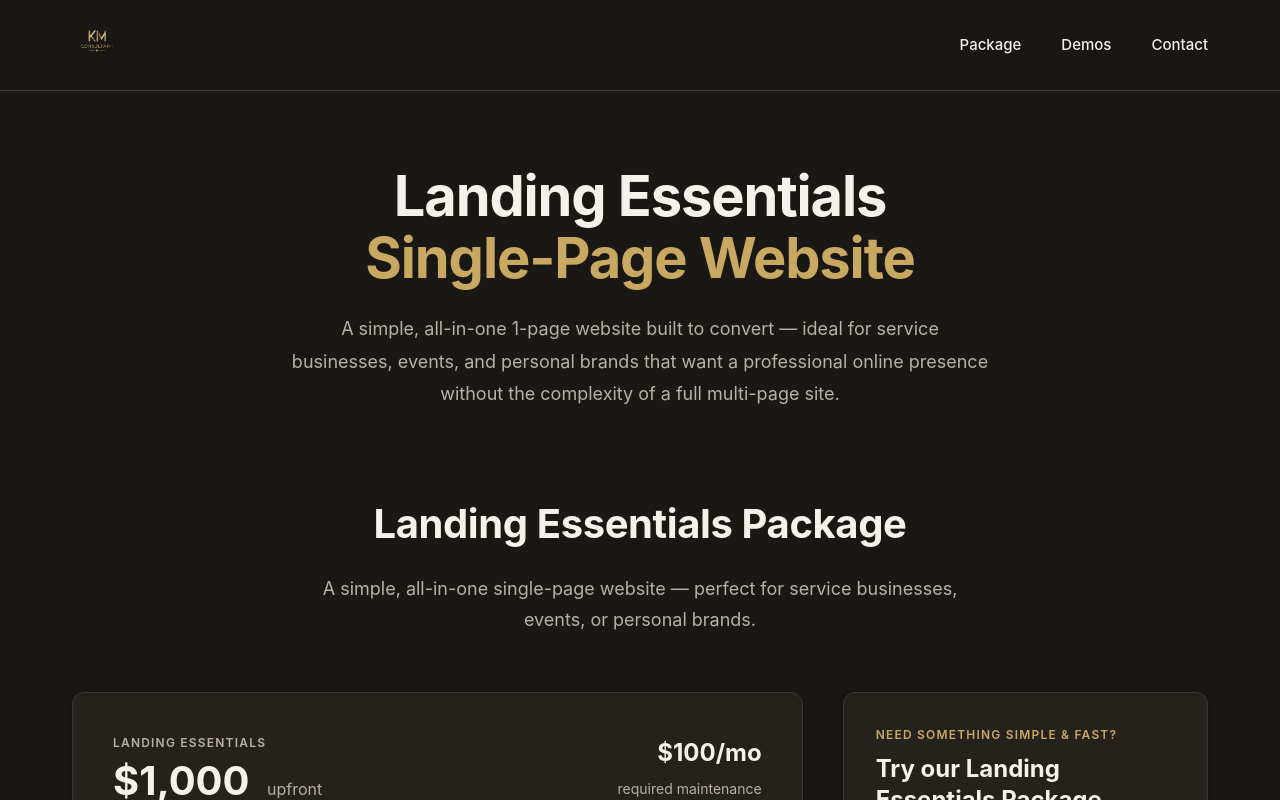
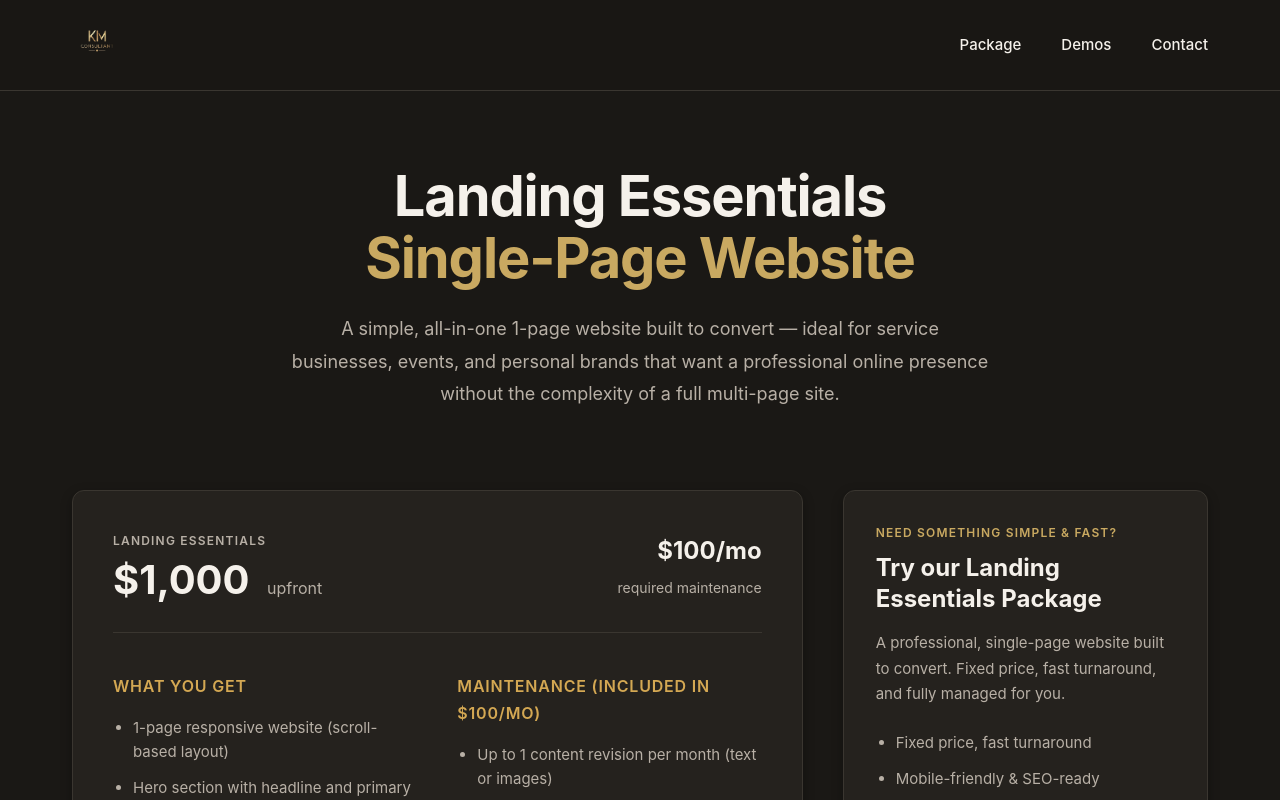
Before and after one commit to HamesInFlames/Koharu-Sushi, a React (Vite) app: page / in a window 1280 px wide. Shown: the top 800 px of the page. Built offline with nearby package versions, Linux system fonts and the light colour scheme.

Commit message:
Remove landing-header section from package

```diff
--- a/src/App.jsx
+++ b/src/App.jsx
@@ -110,13 +110,6 @@ function App() {
         </section>
 
         <section id="package" className="landing-section">
-          <div className="landing-header">
-            <h2 className="landing-title">Landing Essentials Package</h2>
-            <p className="landing-subtitle">
-              A simple, all-in-one single-page website — perfect for service businesses, events, or personal brands.
-            </p>
-          </div>
-
           <div className="landing-grid">
             <div className="landing-main-card">
               <div className="landing-price-row">
```
